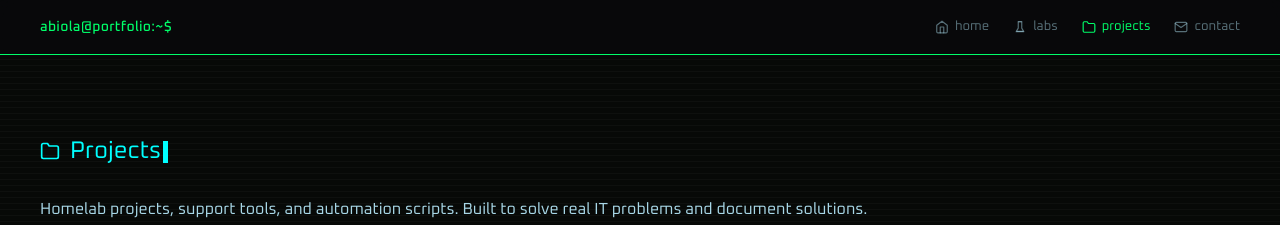
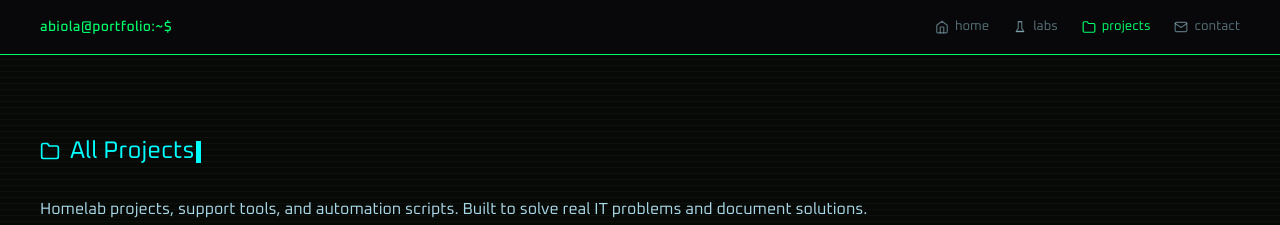
Before and after one commit to ibheelz/My-Lab-Site, a Next.js app: page /projects in a window 1280 px wide. Shown: the top 225 px of the page. Built offline with nearby package versions, Linux system fonts and the light colour scheme.

Commit message:
Rename page headings to All Projects and All Labs
Co-Authored-By: Claude Sonnet 4.6 <noreply@anthropic.com>

```diff
--- a/src/app/labs/page.tsx
+++ b/src/app/labs/page.tsx
@@ -22,7 +22,7 @@ export default function Blog() {
               <path d="M6.5 19.5h11" />
             </svg>
             <TypewriterText
-              text="Labs"
+              text="All Labs"
               tag="h1"
               className="text-xl tablet:text-2xl"
               color={CYAN}
--- a/src/app/projects/page.tsx
+++ b/src/app/projects/page.tsx
@@ -32,7 +32,7 @@ export default function Projects() {
                 <path d="M22 19a2 2 0 0 1-2 2H4a2 2 0 0 1-2-2V5a2 2 0 0 1 2-2h5l2 3h9a2 2 0 0 1 2 2z" />
               </svg>
               <TypewriterText
-                text="Projects"
+                text="All Projects"
                 tag="h3"
                 className="text-xl tablet:text-2xl"
                 color={CYAN}
```
